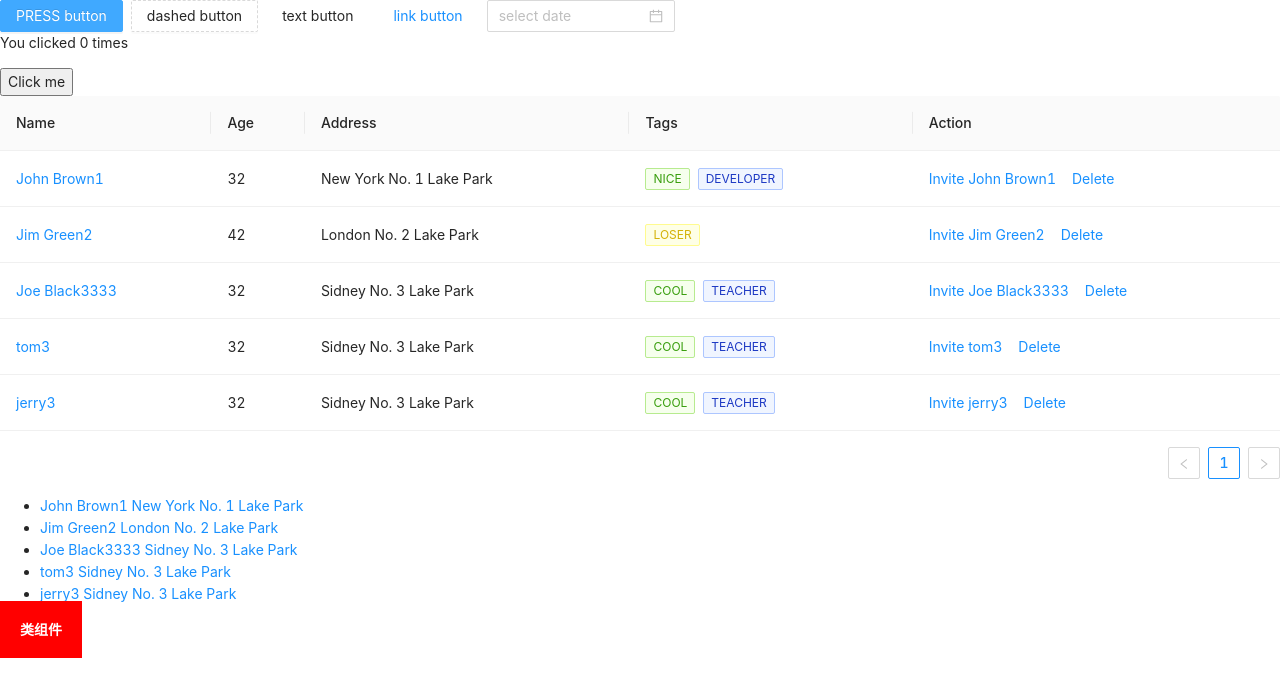
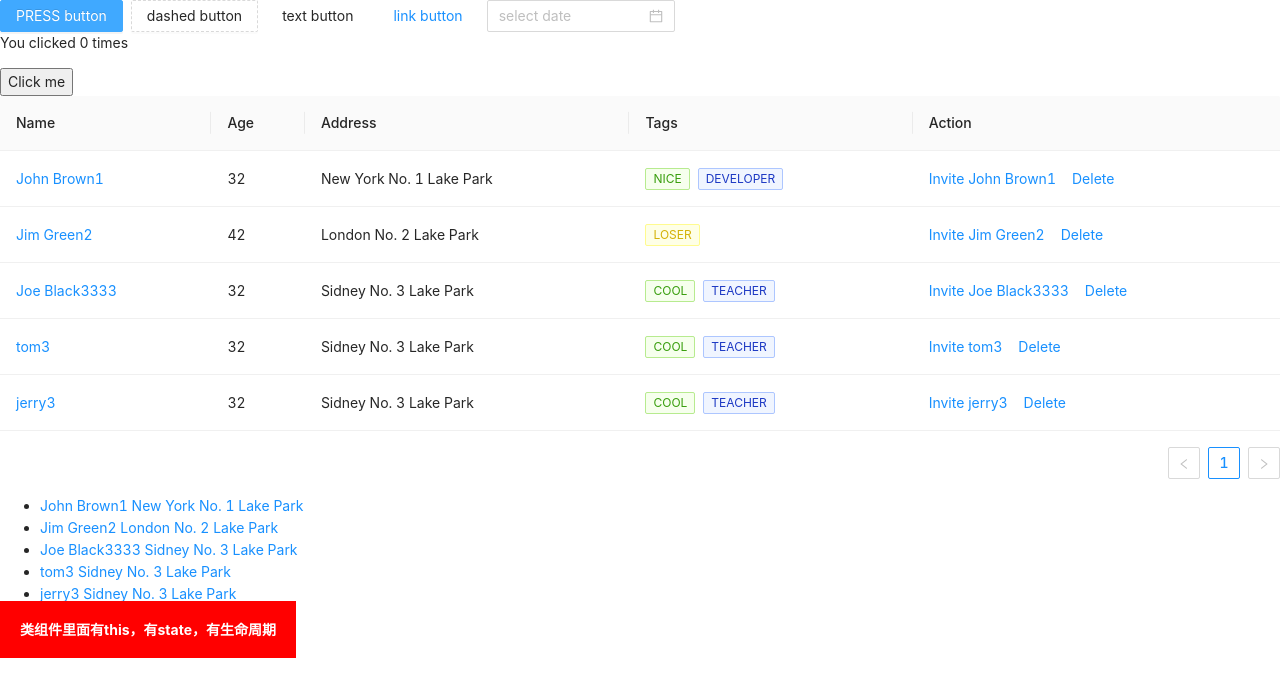
Before and after one commit to rexzhang4799/my-app, a React (Create React App) app: page / in a window 1280 px wide. Shown: the top 696 px of the page. Built offline with nearby package versions, Linux system fonts and the light colour scheme.

Commit message:
modif weather

```diff
--- a/src/components/Weather.jsx
+++ b/src/components/Weather.jsx
@@ -4,7 +4,7 @@ export default class Weather extends Component {
     render() {
         return (
             <span className={Hello.title}>
-                类组件
+                类组件里面有this，有state，有生命周期
             </span>
         )
     }
```
